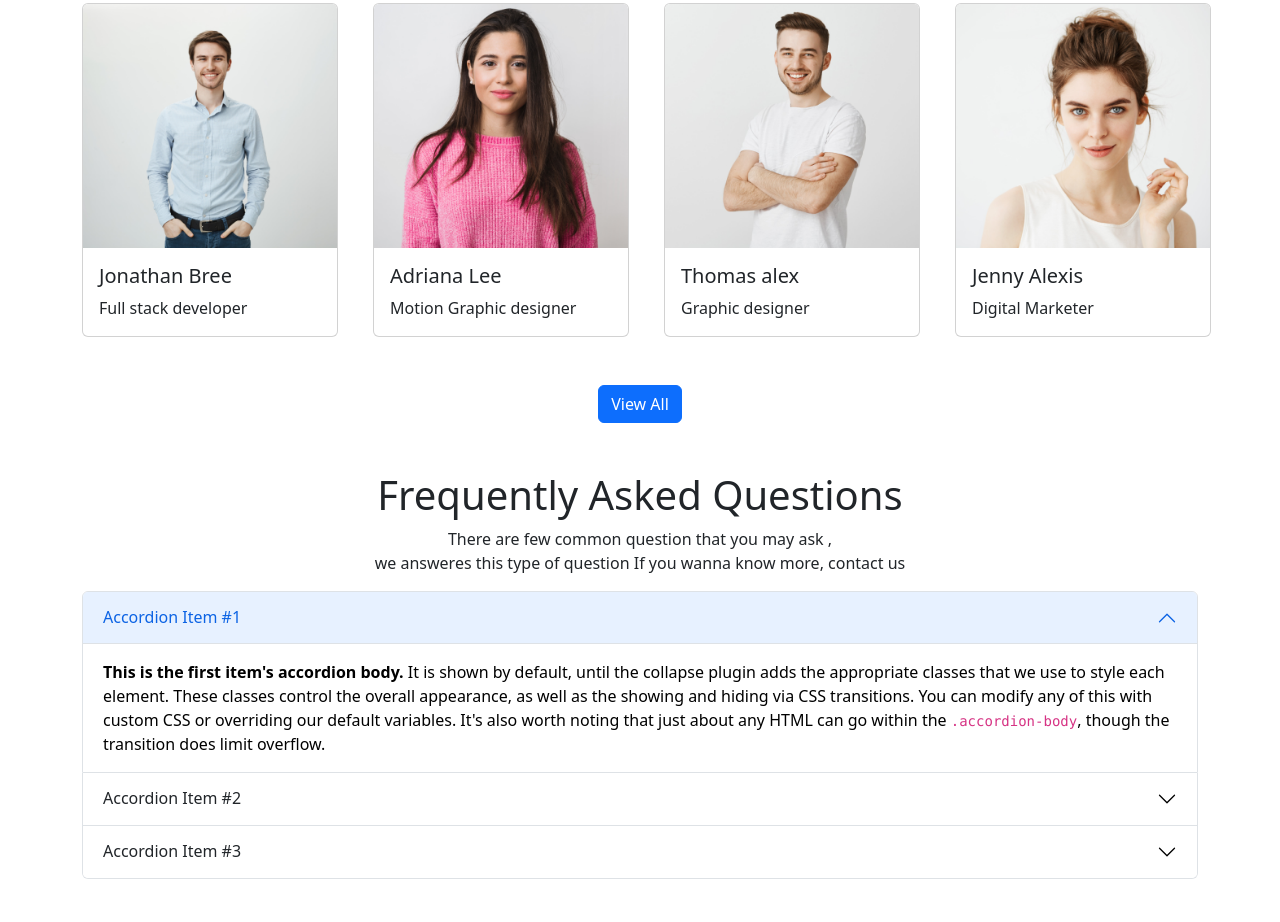
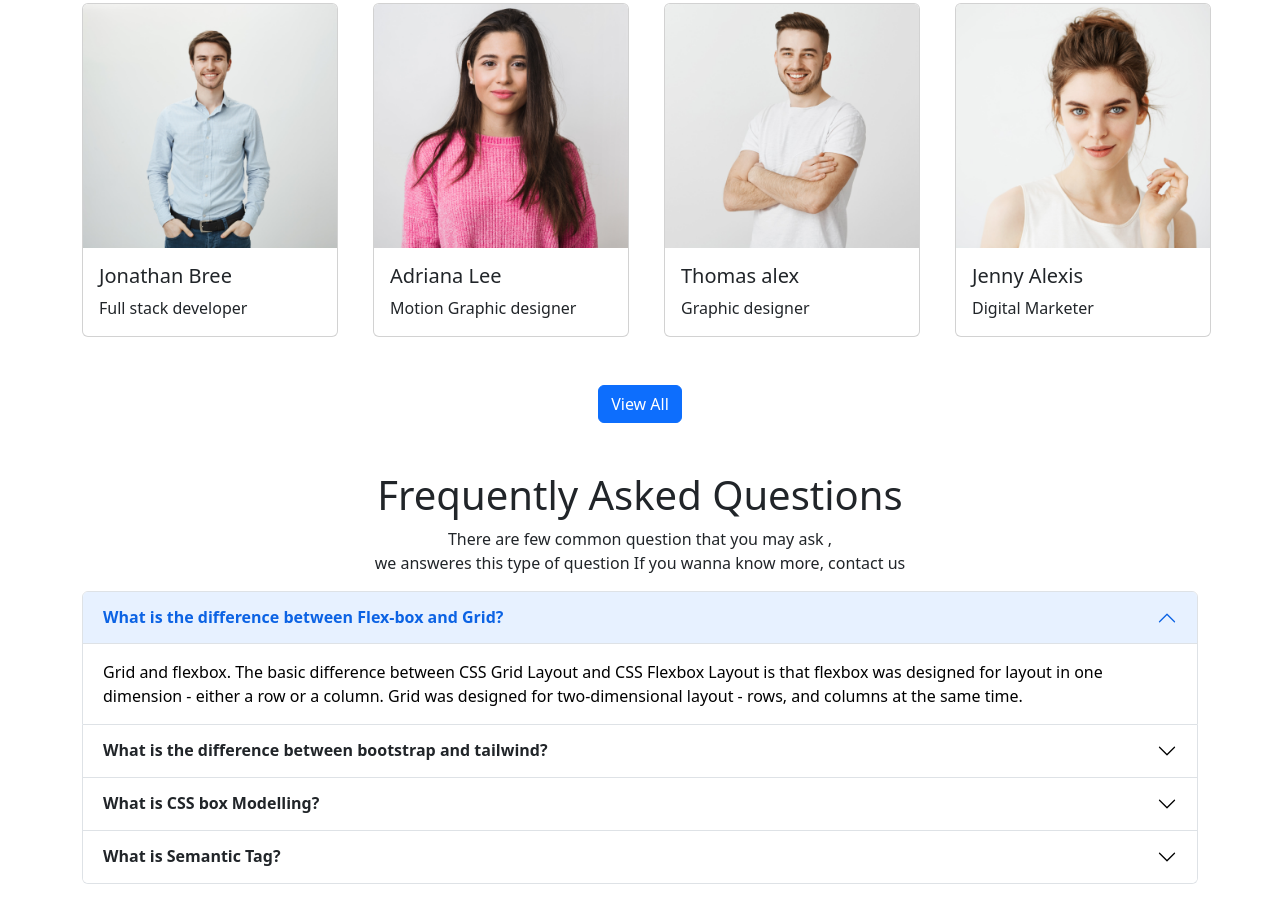
Before and after one commit to Md-abdullah-2001/Info-Tech, a plain HTML site: page index.html in a window 1280 px wide. Shown: the part 2626-3548 px from the top of the page. Before the commit the page ends 3505 px from the top, so only its background shows below. Drawn offline with nearby package versions, Linux system fonts and the light colour scheme.

Commit message:
Quesion & Answer updated

```diff
--- a/index.html
+++ b/index.html
@@ -425,7 +425,7 @@
 
     <!-- FREQUENTLY ASKED QUESTION STARTS -->
 
-    <section class="container">
+    <section class="container my-5">
         <div class="text-center">
             <h1>Frequently Asked Questions</h1>
             <p>There are few common question that you may ask , <br> we answeres this type of question
@@ -433,23 +433,20 @@
             </p>
         </div>
 
-        <div class="accordion w-small w-lg-big" id="accordionExample">
+        <div class="accordion " id="accordionExample">
             <div class="accordion-item">
                 <h2 class="accordion-header" id="headingOne">
                     <button class="accordion-button" type="button" data-bs-toggle="collapse"
                         data-bs-target="#collapseOne" aria-expanded="true" aria-controls="collapseOne">
-                        Accordion Item #1
+                        <strong> What is the difference between Flex-box and Grid?</strong>
                     </button>
                 </h2>
                 <div id="collapseOne" class="accordion-collapse collapse show" aria-labelledby="headingOne"
                     data-bs-parent="#accordionExample">
                     <div class="accordion-body">
-                        <strong>This is the first item's accordion body.</strong> It is shown by default, until the
-                        collapse plugin adds the appropriate classes that we use to style each element. These classes
-                        control the overall appearance, as well as the showing and hiding via CSS transitions. You can
-                        modify any of this with custom CSS or overriding our default variables. It's also worth noting
-                        that just about any HTML can go within the <code>.accordion-body</code>, though the transition
-                        does limit overflow.
+                        Grid and flexbox. The basic difference between CSS Grid Layout
+                        and CSS Flexbox Layout is that flexbox was designed for layout in one dimension - either a row
+                        or a column. Grid was designed for two-dimensional layout - rows, and columns at the same time.
                     </div>
                 </div>
             </div>
@@ -457,18 +454,16 @@
                 <h2 class="accordion-header" id="headingTwo">
                     <button class="accordion-button collapsed" type="button" data-bs-toggle="collapse"
                         data-bs-target="#collapseTwo" aria-expanded="false" aria-controls="collapseTwo">
-                        Accordion Item #2
+                        <strong> What is the difference between bootstrap and tailwind?</strong>
                     </button>
                 </h2>
                 <div id="collapseTwo" class="accordion-collapse collapse" aria-labelledby="headingTwo"
                     data-bs-parent="#accordionExample">
                     <div class="accordion-body">
-                        <strong>This is the second item's accordion body.</strong> It is hidden by default, until the
-                        collapse plugin adds the appropriate classes that we use to style each element. These classes
-                        control the overall appearance, as well as the showing and hiding via CSS transitions. You can
-                        modify any of this with custom CSS or overriding our default variables. It's also worth noting
-                        that just about any HTML can go within the <code>.accordion-body</code>, though the transition
-                        does limit overflow.
+                        Bootstrap Tailwind are two fraimwork of CSS. Bootstrap comes with a set of
+                        pre-styled responsive, mobile-first components that possess a definite UI kit. Tailwind CSS uses
+                        a set of utility classes to create a neat UI with more flexibility and uniqueness. Sites created
+                        using Bootstrap follow the generic pattern that makes them look identical.
                     </div>
                 </div>
             </div>
@@ -476,18 +471,33 @@
                 <h2 class="accordion-header" id="headingThree">
                     <button class="accordion-button collapsed" type="button" data-bs-toggle="collapse"
                         data-bs-target="#collapseThree" aria-expanded="false" aria-controls="collapseThree">
-                        Accordion Item #3
+                        <strong> What is CSS box Modelling?</strong>
                     </button>
                 </h2>
                 <div id="collapseThree" class="accordion-collapse collapse" aria-labelledby="headingThree"
                     data-bs-parent="#accordionExample">
                     <div class="accordion-body">
-                        <strong>This is the third item's accordion body.</strong> It is hidden by default, until the
-                        collapse plugin adds the appropriate classes that we use to style each element. These classes
-                        control the overall appearance, as well as the showing and hiding via CSS transitions. You can
-                        modify any of this with custom CSS or overriding our default variables. It's also worth noting
-                        that just about any HTML can go within the <code>.accordion-body</code>, though the transition
-                        does limit overflow.
+                        CSS Box Model.
+                        The CSS Box Model is used to create a definition for the way the HTML elements are organized on
+                        the screen. This approach accounts for options such as margins, padding, borders, and all the
+                        properties that manipulate them. Each element can be thought of as having its own box.
+                    </div>
+                </div>
+            </div>
+            <div class="accordion-item">
+                <h2 class="accordion-header" id="headingThree">
+                    <button class="accordion-button collapsed" type="button" data-bs-toggle="collapse"
+                        data-bs-target="#collapseThree" aria-expanded="false" aria-controls="collapseThree">
+                        <strong> What is Semantic Tag?</strong>
+                    </button>
+                </h2>
+                <div id="collapseThree" class="accordion-collapse collapse" aria-labelledby="headingThree"
+                    data-bs-parent="#accordionExample">
+                    <div class="accordion-body">
+                        Semantig tags in HTML5
+                        The HTML semantics refers to the tags that provide meaning to an HTML page rather than just
+                        presentation. It makes HTML more comprehensible by better defining the different sections and
+                        layout of web pages.
                     </div>
                 </div>
             </div>
@@ -495,6 +505,9 @@
     </section>
     <!-- FREQUENTLY ASKED QUESTION ENDS -->
 
+    <!-- Companies logo starts  -->
+    <!-- Companies logo ends  -->
+
     <script src="https://cdn.jsdelivr.net/npm/bootstrap@5.2.0/dist/js/bootstrap.bundle.min.js"
         integrity="sha384-A3rJD856KowSb7dwlZdYEkO39Gagi7vIsF0jrRAoQmDKKtQBHUuLZ9AsSv4jD4Xa"
         crossorigin="anonymous"></script>
--- a/style.css
+++ b/style.css
@@ -9,12 +9,3 @@
     font-size: 15px;
     font-weight: 500;
 }
-.small{
-    width: 100%;
-    margin:auto"
-}
-.big{
-    width: 250%;
-    margin:auto"
-    !important
-}
```
